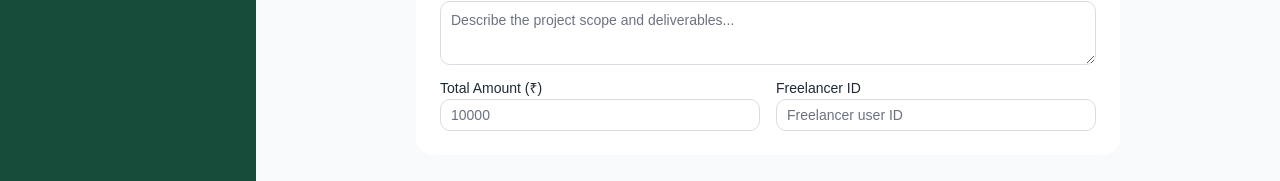
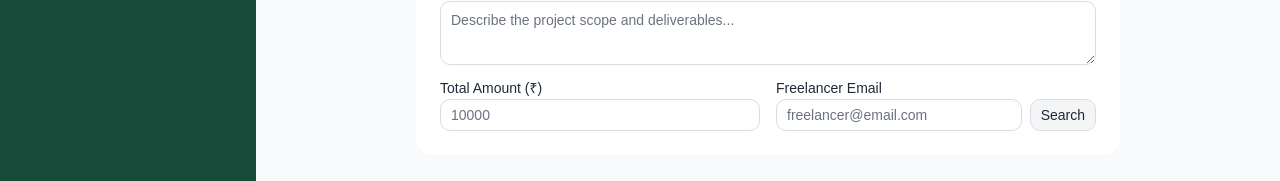
Before and after one commit to SajjadRizvi04/PactPay, a React app in the folder frontend/: page /contracts/new in a window 1280 px wide. Shown: the part 267-448 px from the top of the page. Built offline with nearby package versions, Linux system fonts and the light colour scheme; the HTML template or start-up script is replaced by a standard one.

Commit message:
Done with the changes in frontend

```diff
--- a/frontend/src/pages/ContractNew.jsx
+++ b/frontend/src/pages/ContractNew.jsx
@@ -3,7 +3,7 @@ import { Button } from '@/components/ui/button'
 import { Input } from '@/components/ui/input'
 import { Label } from '@/components/ui/label'
 import { Textarea } from '@/components/ui/textarea'
-import { Menu, Plus, Trash2 } from 'lucide-react'
+import { Menu, Plus, Trash2, CheckCircle } from 'lucide-react'
 import { useState } from 'react'
 import { useNavigate } from 'react-router-dom'
 import axios from 'axios'
@@ -18,6 +18,10 @@ const ContractNew = () => {
   const [description, setDescription] = useState('')
   const [totalAmount, setTotalAmount] = useState('')
   const [freelancer, setFreelancer] = useState('')
+  const [freelancerEmail, setFreelancerEmail] = useState('')
+  const [foundFreelancer, setFoundFreelancer] = useState(null)
+  const [freelancerError, setFreelancerError] = useState('')
+  const [searching, setSearching] = useState(false)
   const [error, setError] = useState('')
   const navigate = useNavigate()
 
@@ -83,6 +87,23 @@ const ContractNew = () => {
       setLoading(false)
     }
   }
+  const handleSearchFreelancer = async () => {
+    setFreelancerError('')
+    setFoundFreelancer(null)
+    setSearching(true)
+    try {
+      const { data } = await axios.get(
+        `http://localhost:5000/api/users/search?email=${freelancerEmail}`,
+        { headers: { Authorization: `Bearer ${token}` } }
+      )
+      setFoundFreelancer(data)
+      setFreelancer(data.id)
+    } catch (err) {
+      setFreelancerError(err.response?.data?.error || 'User not found')
+    } finally {
+      setSearching(false)
+    }
+  }
   return (
     <div className='min-h-screen bg-slate-50 flex'>
       <Sidebar user={user} open={sidebarOpen} onClose={() => setSidebarOpen(false)} />
@@ -142,12 +163,34 @@ const ContractNew = () => {
                 />
               </div>
               <div className='flex flex-col gap-1'>
-                <Label>Freelancer ID</Label>
-                <Input
-                  placeholder='Freelancer user ID'
-                  value={freelancer}
-                  onChange={e => setFreelancer(e.target.value)}
-                />
+                <Label>Freelancer Email</Label>
+                <div className='flex gap-2'>
+                  <Input
+                    placeholder='freelancer@email.com'
+                    value={freelancerEmail}
+                    onChange={e => setFreelancerEmail(e.target.value)}
+                  />
+                  <Button
+                    type='button'
+                    variant='outline'
+                    onClick={handleSearchFreelancer}
+                    disabled={searching}
+                  >
+                    {searching ? 'Searching...' : 'Search'}
+                  </Button>
+                </div>
+                {freelancerError && (
+                  <p className='text-red-400 text-xs mt-1'>{freelancerError}</p>
+                )}
+                {foundFreelancer && (
+                  <div className='flex items-center gap-2 mt-1 bg-green-50 border border-green-100 rounded-lg px-3 py-2'>
+                    <CheckCircle className='w-4 h-4 text-green-500 flex-shrink-0' />
+                    <div>
+                      <p className='text-sm font-medium text-slate-900'>{foundFreelancer.name}</p>
+                      <p className='text-xs text-slate-400'>{foundFreelancer.email}</p>
+                    </div>
+                  </div>
+                )}
               </div>
             </div>
           </div>
```
